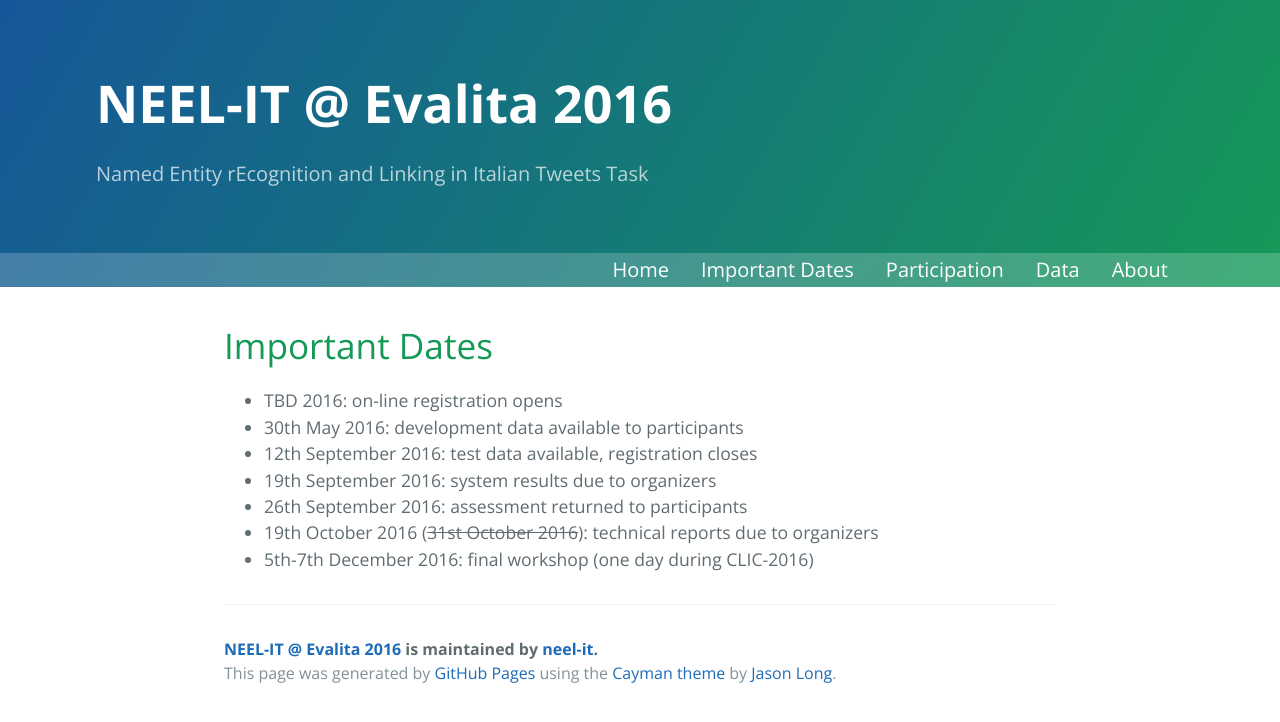
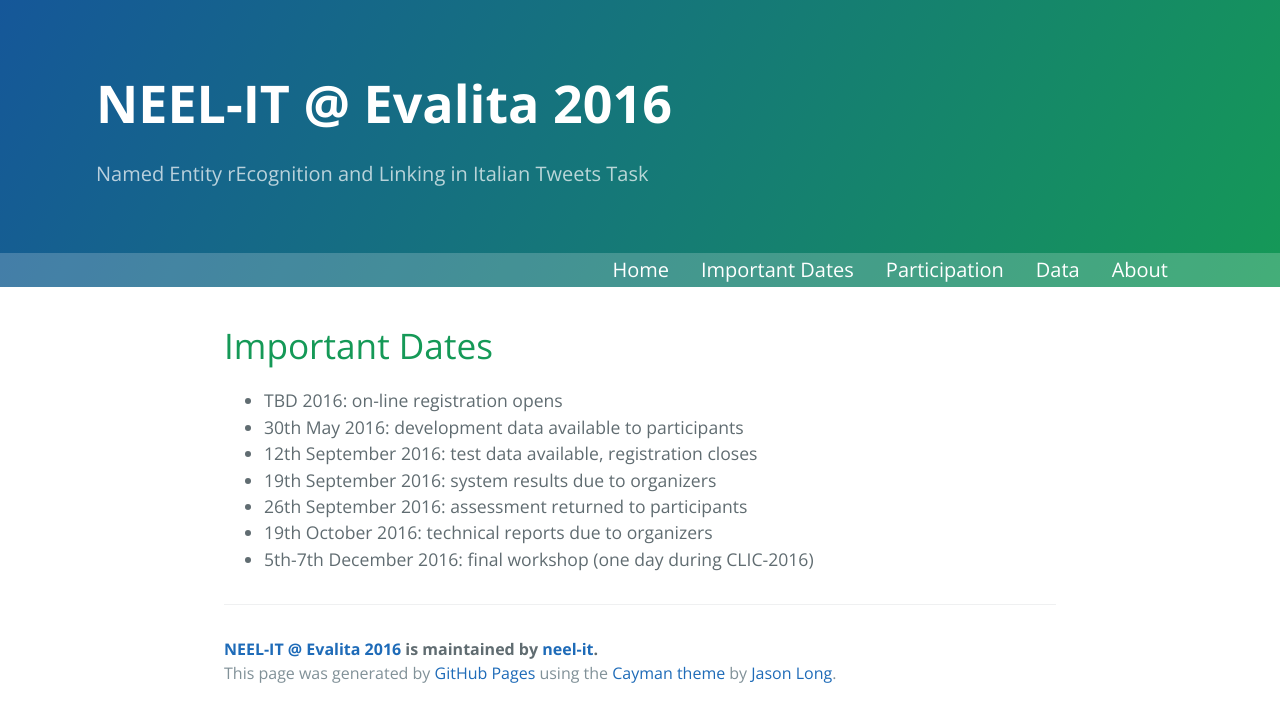
Before and after one commit to neel-it/neel-it.github.io, a Jekyll site: the page built from dates.md, in a window 1280 px wide. Shown: the top 722 px of the page. Built offline with Jekyll 4.4.1, drawn with Linux system fonts in a browser that asks for light colours; Markdown is read by kramdown in place of the engine named in the settings.

Commit message:
Update dates.md

```diff
--- a/dates.md
+++ b/dates.md
@@ -10,5 +10,5 @@ title: Important Dates
 - 12th September 2016: test data available, registration closes
 - 19th September 2016: system results due to organizers
 - 26th September 2016: assessment returned to participants
-- 19th October 2016 (~~31st October 2016~~): technical reports due to organizers
+- 19th October 2016: technical reports due to organizers
 - 5th-7th December 2016: final workshop (one day during CLIC-2016)
```
